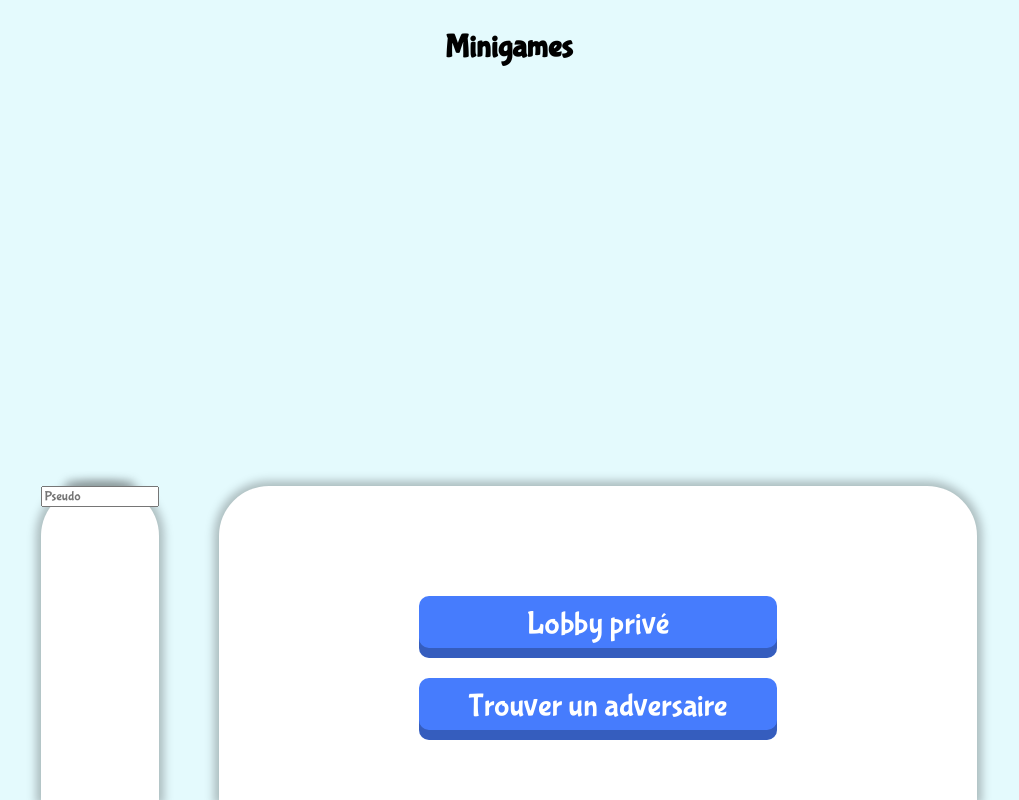
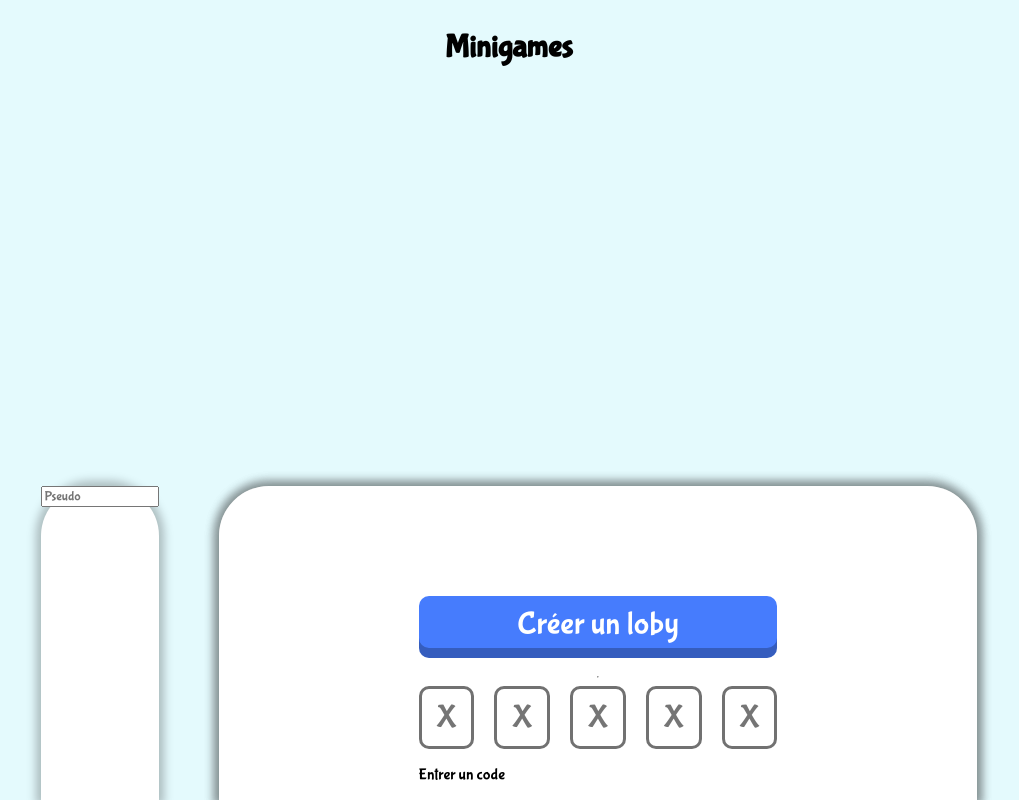
Before and after one commit to ArseneBrosy/minigames, a plain HTML site: page index.html in a window 1280 px wide. Shown: the whole page, without its empty margins (131-1150 px from the left). Drawn offline with Linux system fonts and the light colour scheme.

Commit message:
enter code

```diff
--- a/css/home.css
+++ b/css/home.css
@@ -14,7 +14,7 @@ body {
     justify-content: center;
 }
 
-#menus div {
+.menu {
     background-color: white;
     border-radius: 50px 50px 0 0;
     box-shadow: 0 0 10px 5px rgba(0, 0, 0, 0.25);
@@ -25,6 +25,8 @@ body {
     padding: 100px 200px 50px 200px;
     display: flex;
     flex-direction: column;
+    animation: menu-enter 200ms ease-out;
+    position: relative;
 }
 
 .main a {
@@ -40,4 +42,75 @@ body {
     font-size: 2rem;
     margin: 10px 0;
     box-shadow: inset 0 -10px rgba(0, 0, 0, 0.25);
+    transition: 50ms;
 }
+
+.button:hover {
+    box-shadow: inset 0 -7px rgba(0, 0, 0, 0.25);
+    padding-bottom: 12px;
+    margin-top: 13px;
+}
+
+.button:active {
+    box-shadow: inset 0 -2px rgba(0, 0, 0, 0.25);
+    padding-bottom: 7px;
+    margin-top: 18px;
+}
+
+.menu-closed {
+
+}
+
+#private-lobby-menu {
+    position: absolute;
+    margin: 0 !important;
+    left: 0;
+    right: 0;
+    top: 0;
+    bottom: 0;
+    padding: 100px 200px 50px 200px;
+    display: flex;
+    flex-direction: column;
+}
+
+#code {
+    display: flex;
+}
+
+#code input {
+    width: 100%;
+    margin: 0 10px;
+    text-align: center;
+    outline: none;
+    font-size: 2rem;
+    padding: 10px 0;
+    border: 3px solid #717171;
+    border-radius: 10px;
+    text-transform: uppercase;
+    user-select: all;
+}
+
+#code input.filled {
+    border-color: black;
+}
+
+#code input:focus {
+    border-color: #467cfd;
+}
+
+#code input:first-child {
+    margin-left: 0;
+}
+
+#code input:last-child {
+    margin-right: 0;
+}
+
+@keyframes menu-enter {
+    from {
+        transform: translateY(100%);
+    }
+    to {
+        transform: translateY(0);
+    }
+}
--- a/index.html
+++ b/index.html
@@ -9,13 +9,25 @@
 <body>
     <h1>Minigames</h1>
     <div id="menus">
-        <div id="profile">
+        <div id="profile" class="menu">
             <div id="profile-picture"></div>
             <input type="text" id="pseudo" placeholder="Pseudo">
         </div>
-        <div class="main">
-            <a id="private-lobby-button" class="button">Lobby privé</a>
+        <div class="main menu">
+            <a class="button">Lobby privé</a>
             <a class="button" href="./game.html">Trouver un adversaire</a>
+            <div id="private-lobby-menu" class="menu menu-closed">
+                <a id="private-lobby-button" class="button">Créer un loby</a>
+                <hr>
+                <div id="code">
+                    <input type="text" placeholder="X" maxlength="1" onkeydown="codeInputAction(0)">
+                    <input type="text" placeholder="X" maxlength="1" onkeydown="codeInputAction(1)">
+                    <input type="text" placeholder="X" maxlength="1" onkeydown="codeInputAction(2)">
+                    <input type="text" placeholder="X" maxlength="1" onkeydown="codeInputAction(3)">
+                    <input type="text" placeholder="X" maxlength="1" onkeydown="codeInputAction(4)">
+                </div>
+                <p>Entrer un code</p>
+            </div>
         </div>
     </div>
 
--- a/js/home.js
+++ b/js/home.js
@@ -7,4 +7,35 @@ function generateCode(length = 5) {
   return code;
 }
 
+function codeInputAction(input) {
+  event.preventDefault();
+
+  const key = event.key.toUpperCase();
+  if ("ABCDEFGHIJKLMNOPQRSTUVWXYZ0123456789".includes(key)) {
+    document.querySelectorAll("#code input")[input].value = key;
+    document.querySelectorAll("#code input")[input].classList.add("filled");
+    if (input < 4) {
+      document.querySelectorAll("#code input")[input + 1].select();
+    } else {
+      const value =
+          document.querySelectorAll("#code input")[0].value +
+          document.querySelectorAll("#code input")[1].value +
+          document.querySelectorAll("#code input")[2].value +
+          document.querySelectorAll("#code input")[3].value +
+          document.querySelectorAll("#code input")[4].value;
+      console.log(value);
+    }
+  }
+  if (key === "BACKSPACE") {
+    if (document.querySelectorAll("#code input")[input].value === "") {
+      document.querySelectorAll("#code input")[input - 1].value = "";
+      document.querySelectorAll("#code input")[input - 1].classList.remove("filled");
+      document.querySelectorAll("#code input")[input - 1].select();
+    } else {
+      document.querySelectorAll("#code input")[input].value = "";
+      document.querySelectorAll("#code input")[input].classList.remove("filled");
+    }
+  }
+}
+
 document.querySelector('#private-lobby-button').href = `./game.html?room=${generateCode()}`;
```
